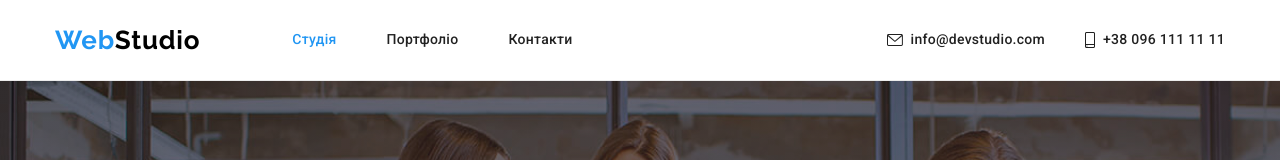
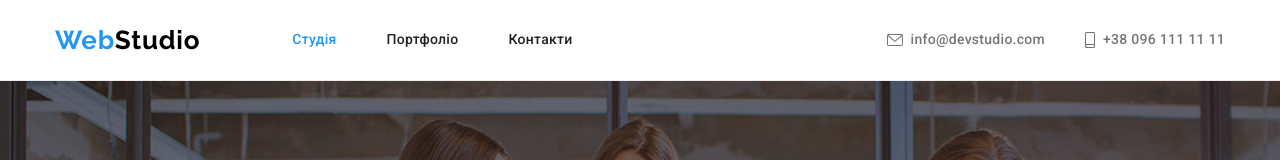
Before and after one commit to Bogdan-Vik/goit-markup-hw-04, a plain HTML site: page index.html in a window 1280 px wide. Shown: the top 160 px of the page. Drawn offline with nearby package versions, Linux system fonts and the light colour scheme.

Commit message:
new code

```diff
--- a/css/styles.css
+++ b/css/styles.css
@@ -66,12 +66,14 @@ body {
 
 /*=================HEADER=================*/
 .number{
+    color: var(--feedback-color);
     padding-top: 32px;
     padding-bottom: 32px;
     display: flex;
     align-items: center;
 }
 .header-mail{
+    color: var(--feedback-color);
     padding-top: 32px;
     padding-bottom: 32px;
     display: flex;
```
